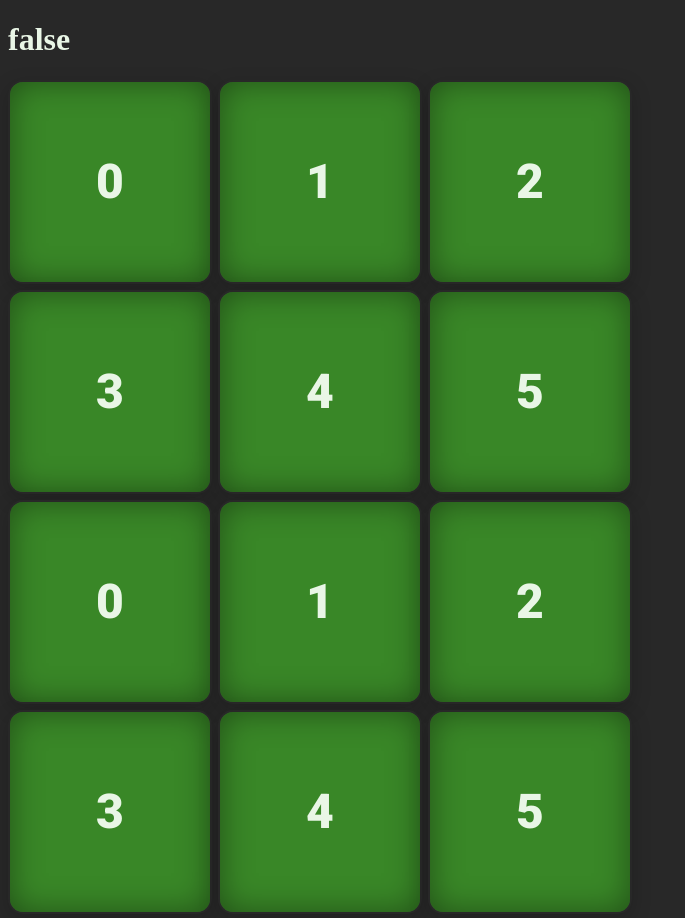
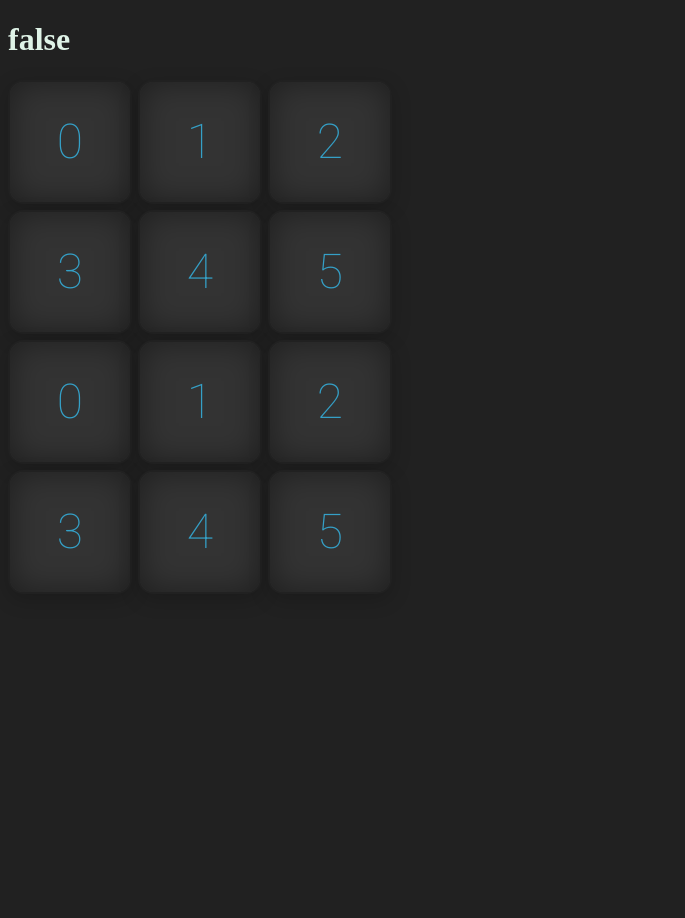
Before and after one commit to Ryi0/memory, an Angular app: page / in a window 1280 px wide. Shown: the whole page, without its empty margins (0-685 px from the left). After the commit the page ends 800 px from the top, so only its background shows below. Built offline with nearby package versions, Linux system fonts and the light colour scheme.

Commit message:
im unhinged

```diff
--- a/src/app/board/board.component.html
+++ b/src/app/board/board.component.html
@@ -8,6 +8,7 @@
   [id]="tile.uniqueId"
   [squareUniqueId]="tile.uniqueId"
   [isSelected]="tile.selectedProp"
+  [isHidden]="tile.hidden"
 >
 </app-square>
     </ng-container>
--- a/src/app/board/board.component.scss
+++ b/src/app/board/board.component.scss
@@ -1,23 +1,26 @@
+$size : 120px;
 main {
-  align-items: center;
-  align-content: center;
-  display: grid;
-  grid-template-columns: 200px 200px 200px;
-  grid-gap: 10px;
+
+  //align-items: center;
+  //align-content: center;
+  //display: grid;
+  //grid-template-columns: 200px 200px 200px;
+  //grid-gap: 10px;
 
 
 }
 .grid-container{
+
   align-items: center;
   align-content: center;
   display: grid;
-  grid-template-columns: 200px 200px 200px;
+  grid-template-columns: $size $size $size;
   grid-gap: 10px;
 
 }
 
 app-square{
  // border: 1px gray solid;
-  height: 200px;
+  height: $size;
 
 }
--- a/src/app/board/board.component.ts
+++ b/src/app/board/board.component.ts
@@ -53,6 +53,20 @@ export class BoardComponent implements OnInit{
     }
     return a
   })
+
+
+  removeTile(){
+    if (this.result()){
+      this.selectedSquares().forEach(value => {
+         const index:number =  this.allTheTiles.indexOf(value)
+         const tile =  this.allTheTiles.find(value1 => value===value);
+         tile? value.hidden=true:tile;
+         // this.allTheTiles.splice(index, 1)
+          //this.allTheTiles.at(index).hidden=true;
+      })
+    }
+  }
+
 unSetSelected(){
     if (this.tmpTiles){
       this.tmpTiles.forEach(value => {
@@ -83,25 +97,21 @@ unSetSelected(){
       else {
 
         this.tmpTiles.push(tmp)
-
       }
     }
     console.log("this that tmptiles "+this.tmpTiles)
     if (this.tmpTiles.length===2){
      this.selectedSquares.update(value => this.tmpTiles);
-
+      this.removeTile();
       setTimeout(()=>{
         this.unSetSelected()
         this.tmpTiles=[];
       },400)
     }
-
     //console.log(tmp)
     // console.log("this that magic shit fr fr : " +this.selectedSquares())
     // console.log("ligma squares : "+mySquares)
     this.setSelected();
-
-
   }
   tmpTiles:GameTile[] = [];
 
--- a/src/app/game-tile.ts
+++ b/src/app/game-tile.ts
@@ -5,7 +5,9 @@ export class GameTile implements Tile{
   content: string;
   uniqueId: number;
   selectedProp:boolean;
+  hidden:boolean;
   constructor(cardNum:number) {
+    this.hidden=false;
     this.selectedProp = false;
     this.content= String(cardNum);
     this.uniqueId=GameTile._id;
--- a/src/app/square/square.component.ts
+++ b/src/app/square/square.component.ts
@@ -4,7 +4,7 @@ import {Component, input, Input} from '@angular/core';
 @Component({
   selector: 'app-square',
   template: `
-    <div [ngClass]="{'selectedItem':isSelected}">
+    <div class="item" [ngClass]="{'selectedItem':isSelected&&!isHidden, 'notSelected':!isSelected&&!isHidden, 'isHidden':isHidden}">
       {{ cardContent }}
     </div>
 
@@ -16,6 +16,7 @@ export class SquareComponent {
   @Input() cardContent:any;
   @Input() squareUniqueId:number|undefined;
   @Input() isSelected:boolean = false;
+  @Input() isHidden:boolean=false;
   // uniqueId:number = 0; //try to use it only as gui
   //
   // private static id:number = 0;
--- a/src/styles.scss
+++ b/src/styles.scss
@@ -1,11 +1,13 @@
 /* You can add global styles to this file, and also import other style files */
 @import url('https://fonts.googleapis.com/css2?family=Roboto:wght@100;400;500;900&display=swap');
 
-$text: #e9f6e6;
-$background: #282828;
-$primary: #9fda92;
-$secondary: #398727;
-$accent: #62d349;
+$text: #dff3e7;
+$background: #212121;
+$primary: #35a0c7;
+$secondary: #333333;
+$accent: #ffc42f;
+
+
 
 
 
@@ -15,13 +17,37 @@ body{
 }
 
 app-square{
+
+  .item{
+    font-family: 'Roboto', sans-serif;
+
+    font-weight: lighter;
+    width: 100%;
+    height: 100%;
+  }
+
+
   .selectedItem{
-    background-color: aqua;
+    border-radius: 90px;
+    display: flex;
+    justify-content: center;
+    align-items: center;
+    color: $accent;
+
+    background-color: $background;
+    border:  2px  solid $accent;
+
+    box-shadow:  0 12px 32px 0 rgba(0,0,0,0.2), 0 6px 20px 0 rgba(0,0,0,0.19);
+    font-size: 48px;
+    cursor: pointer;
+    transition: 0.3s;
   }
-  font-family: 'Roboto', sans-serif;
+  .selectedItem:hover{
+    background-color: $secondary;
+    transition: 0.3s;
+  }
 
-  font-weight: bolder;
-  div{
+  .notSelected{
     border-radius: 15px;
 
     display: flex;
@@ -30,17 +56,14 @@ app-square{
 
     background-color: $secondary;
     box-shadow: inset 0 0px 32px 0 rgba(0, 0, 0, 0.41), 0 6px 20px 0 rgba(0,0,0,0.19);
-    color: $text;
+    color: $primary;
     border: 2px solid $background;
 
-    width: 100%;
-    height: 100%;
+
     font-size: 48px;
     transition: 0.5s;
   }
-
-  div:hover {
-
+  .notSelected:hover{
     border-radius: 90px 35px 120px 40px;
     display: flex;
     justify-content: center;
@@ -54,5 +77,15 @@ app-square{
     font-size: 48px;
     cursor: pointer;
   }
+  .isHidden{
+    display: flex;
+    justify-content: center;
+    align-items: center;
+    background-color: $background;
+    color: $background;
+    border-color: $background ;
+    transition: 0.5s;
+  }
+
 
 }
```
